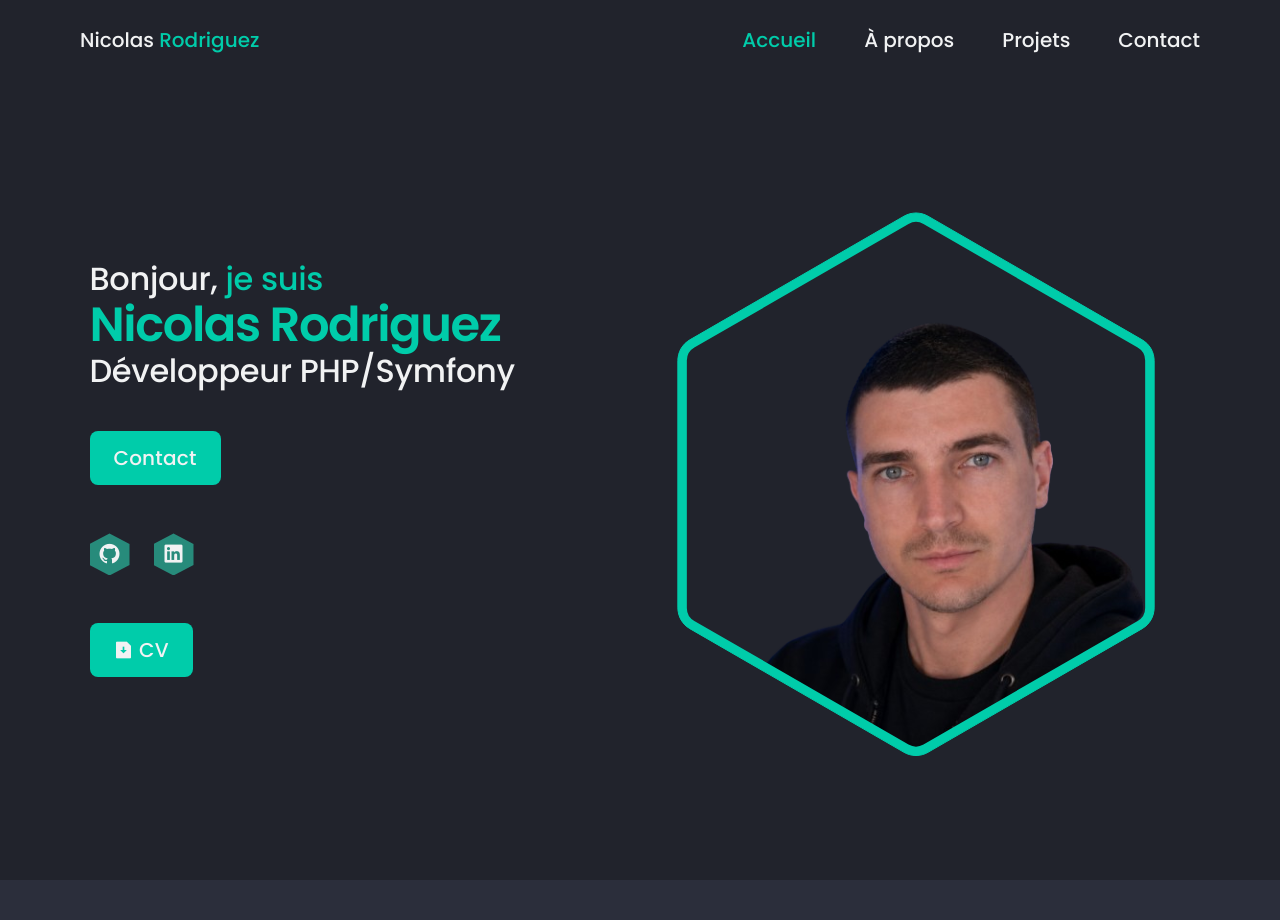
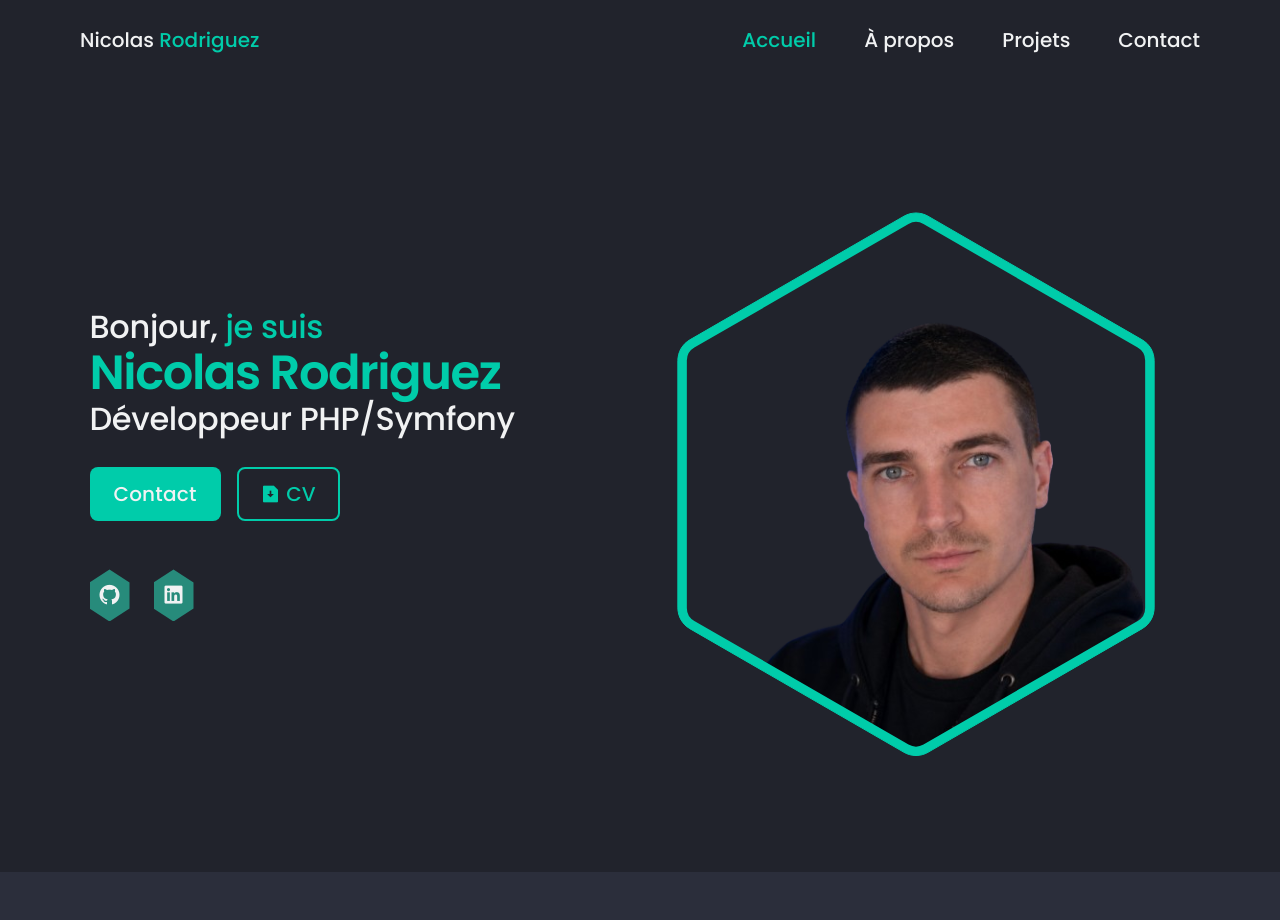
Before and after one commit to buzzer93/portfolio, a Symfony app: template templates/home/index.html.twig in a window 1280 px wide. Shown: the top 920 px of the page. Run offline with Twig, Linux system fonts and the light colour scheme; the template is opened without the code that fills it, so the values that code supplies are empty; form fields are guessed from the names that the template uses; style sheets or scripts are compiled from the project's sources; some libraries are stand-ins or nearby versions.

Commit message:
Add Symfonycasts Tailwind Bundle and update configuration
- Registered SymfonycastsTailwindBundle in bundles.php for all environments.
- Enhanced reference.php with SymfonycastsTailwindConfig type definitions.
- Updated _hero.html.twig to improve layout and added CV download button.
- Created new configuration file for Symfonycasts Tailwind with specified binary version and input CSS path.

```diff
--- a/assets/styles.css
+++ b/assets/styles.css
@@ -1,3 +1,5 @@
+@import "tailwindcss";
+
 /*=============== GOOGLE FONTS ===============*/
 @import url("https://fonts.googleapis.com/css2?family=Poppins:wght@400;500;600&display=swap");
 
@@ -304,6 +306,18 @@ span,
     line-height: 1.1;
 }
 
+.home-education {
+    margin-bottom: 1.75rem;
+}
+
+.home-buttons {
+    display: flex;
+    align-items: center;
+    gap: 1rem;
+    flex-wrap: wrap;
+    justify-content: center;
+}
+
 .home-description {
     margin-block: 1rem 1.5rem;
 }
@@ -354,6 +368,16 @@ span,
     box-shadow: 0 8px 32px hsla(var(--hue), 100%, 40%, 0.35),
                 0 2px 8px hsla(var(--hue), 100%, 40%, 0.2);
     transform: translateY(-1px);
+}
+.button--ghost {
+    background-color: transparent;
+    border: 2px solid var(--first-color);
+    color: var(--first-color);
+    padding: calc(0.75rem - 2px) calc(1.5rem - 2px);
+}
+.button--ghost:hover {
+    background-color: var(--first-color);
+    color: var(--title-color);
 }
 /*=============== ABOUT ===============*/
 .about-container{
@@ -677,6 +701,7 @@ span,
     text-align: initial;
 }
 
+.home-buttons,
 .home-social{
     justify-content: initial;
 }
--- a/composer.json
+++ b/composer.json
@@ -41,6 +41,7 @@
         "symfony/validator": "8.0.*",
         "symfony/web-link": "8.0.*",
         "symfony/yaml": "8.0.*",
+        "symfonycasts/tailwind-bundle": "*",
         "twig/extra-bundle": "^2.12|^3.0",
         "twig/twig": "^2.12|^3.0"
     },
--- a/config/bundles.php
+++ b/config/bundles.php
@@ -13,4 +13,5 @@ return [
     Symfony\Bundle\SecurityBundle\SecurityBundle::class => ['all' => true],
     Symfony\Bundle\MonologBundle\MonologBundle::class => ['all' => true],
     Symfony\Bundle\MakerBundle\MakerBundle::class => ['dev' => true],
+    Symfonycasts\TailwindBundle\SymfonycastsTailwindBundle::class => ['all' => true],
 ];
--- a/templates/_partials/_hero.html.twig
+++ b/templates/_partials/_hero.html.twig
@@ -4,20 +4,20 @@
             <div class="home-data">
                 <h3 class="home-subtitle">Bonjour, <span>je suis</span></h3>
                 <h1 class="home-title">Nicolas Rodriguez</h1>
-                <h3 class="home-education">Développeur PHP/Symfony<br /><br /></h3>
-                <a href="#contact" class="button">Contact</a>
+                <h3 class="home-education">Développeur PHP/Symfony</h3>
+                <div class="home-buttons">
+                    <a href="#contact" class="button">Contact</a>
+                    <a href="{{ asset('CV-Rodriguez-nicolas.pdf') }}" download="CV-Rodriguez-nicolas" class="button button--ghost">
+                        <i class="ri-file-download-fill"></i> CV
+                    </a>
+                </div>
             </div>
             <div class="home-social">
-                <a href="https://github.com/buzzer93" target="_blank" class="home-social-link">
+                <a href="https://github.com/buzzer93" target="_blank" rel="noopener noreferrer" class="home-social-link" aria-label="GitHub">
                     <i class="ri-github-fill"></i>
                 </a>
-                <a href="https://www.linkedin.com/in/nicolas-rodriguez-54771b285" target="_blank" class="home-social-link">
+                <a href="https://www.linkedin.com/in/nicolas-rodriguez-54771b285" target="_blank" rel="noopener noreferrer" class="home-social-link" aria-label="LinkedIn">
                     <i class="ri-linkedin-box-fill"></i>
-                </a>
-            </div>
-            <div class="home-social">
-                <a href="{{ asset('CV-Rodriguez-nicolas.pdf') }}" download="CV-Rodriguez-nicolas" class="button">
-                    <i class="ri-file-download-fill"></i> CV
                 </a>
             </div>
         </div>
```
Also changed, not shown: config/reference.php (+13 -0 lines), 2 other files.
